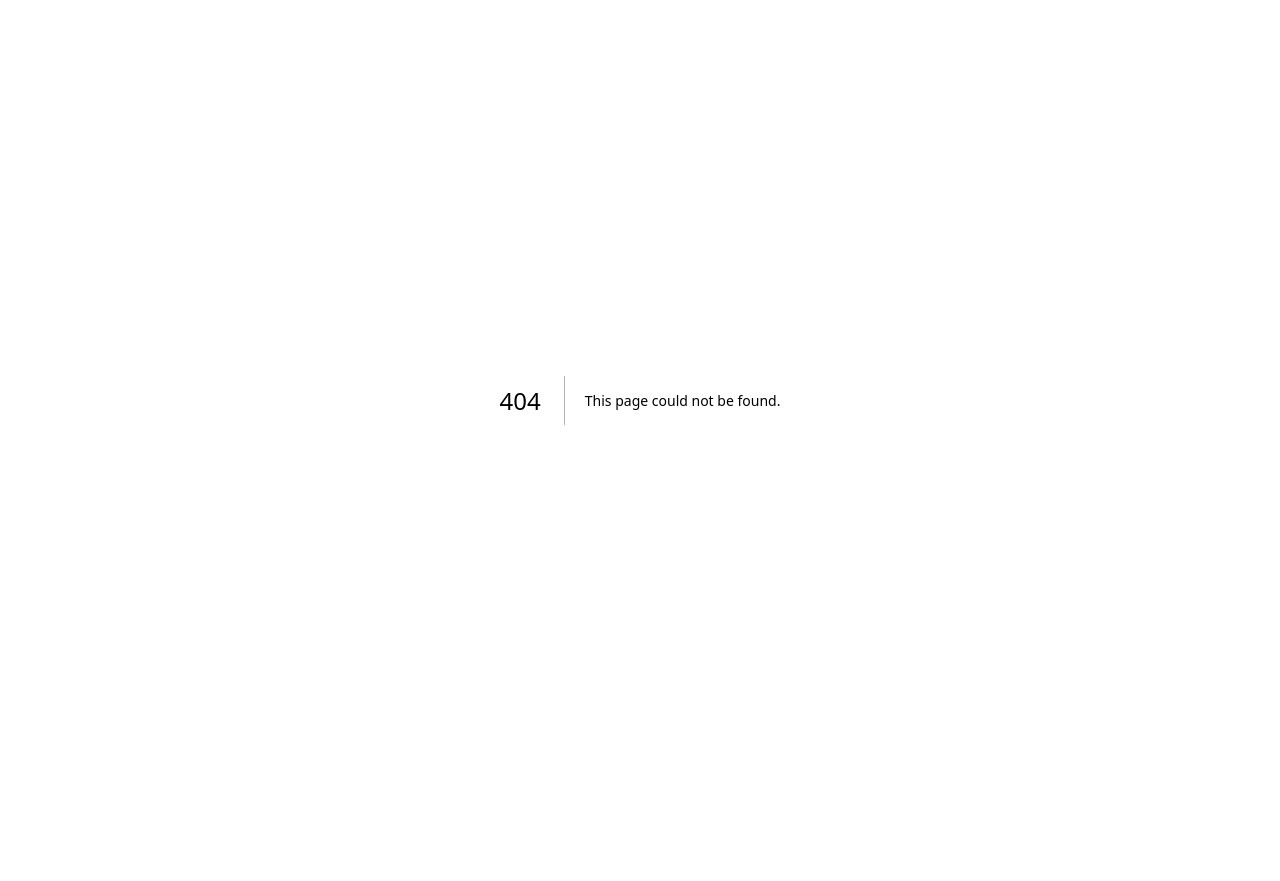
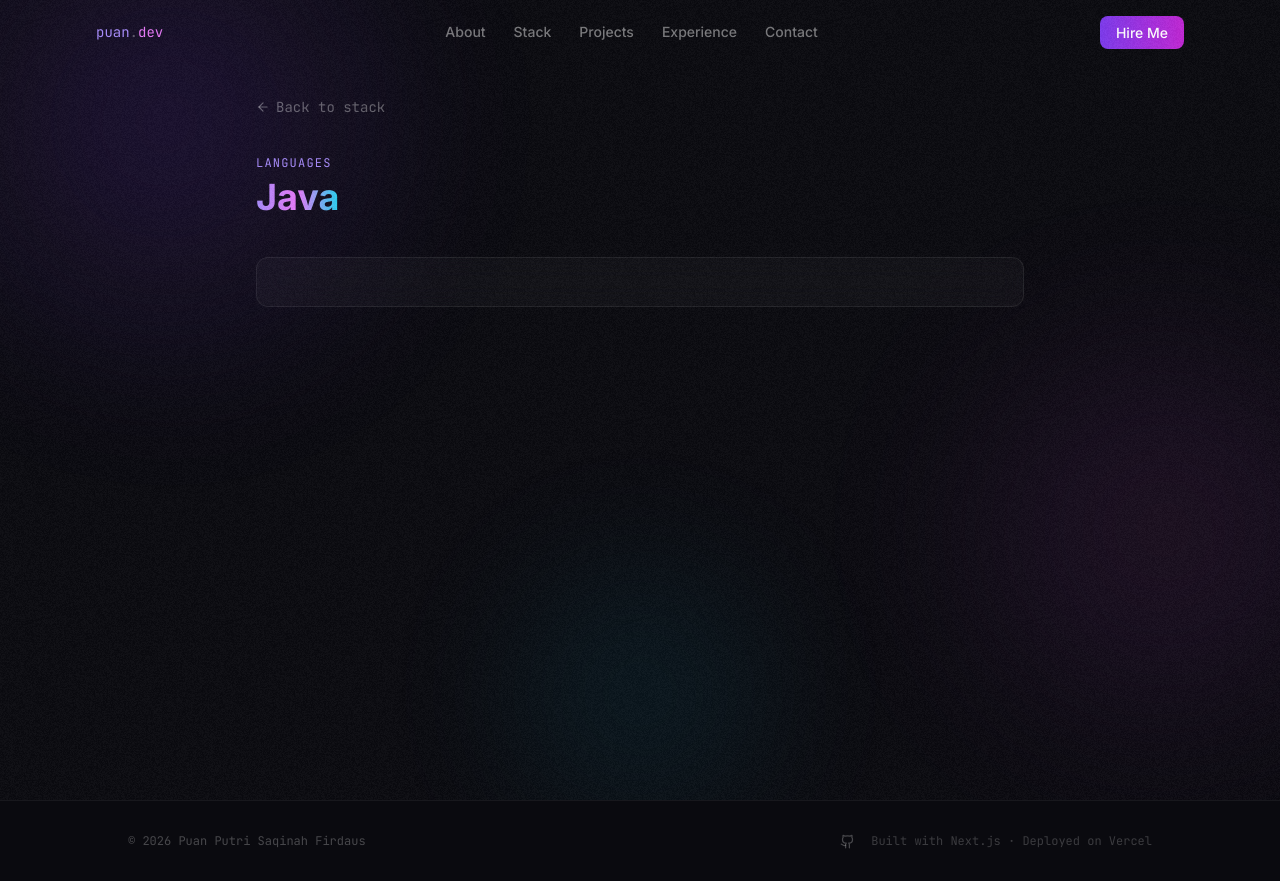
Before and after one commit to puanputri/viday-v1, a Next.js app: page /stack/java in a window 1280 px wide. Before the commit this address had no page. Before the commit the page ends 800 px from the top, so only its background shows below. Built offline with nearby package versions, Linux system fonts and the light colour scheme.

Commit message:
add Java definition page and hyperlink from stack section

```diff
--- /dev/null
+++ b/app/stack/java/page.tsx
@@ -0,0 +1,48 @@
+import Link from 'next/link'
+import { ArrowLeft } from 'lucide-react'
+import GlassCard from '@/components/ui/GlassCard'
+import GradientText from '@/components/ui/GradientText'
+import AnimatedBg from '@/components/shared/AnimatedBg'
+import Navbar from '@/components/shared/Navbar'
+import Footer from '@/components/shared/Footer'
+import NoiseOverlay from '@/components/shared/NoiseOverlay'
+
+export const metadata = {
+  title: 'Java | Puan Putri',
+  description: 'My take on Java as a core part of my stack.',
+}
+
+export default function JavaPage() {
+  return (
+    <>
+      <AnimatedBg />
+      <NoiseOverlay />
+      <Navbar />
+      <main className="min-h-screen px-4 pb-16 pt-24">
+        <div className="mx-auto max-w-3xl">
+          <Link
+            href="/#stack"
+            className="mb-8 inline-flex items-center gap-1.5 font-mono text-sm text-white/35 transition-colors hover:text-white/70"
+          >
+            <ArrowLeft size={14} /> Back to stack
+          </Link>
+
+          <div className="mb-10">
+            <span className="font-mono text-xs tracking-widest text-violet-400 uppercase">Languages</span>
+            <h1 className="mt-1 text-3xl font-bold text-white sm:text-4xl">
+              <GradientText>Java</GradientText>
+            </h1>
+          </div>
+
+          {/* Write your Java definition content here */}
+          <GlassCard className="p-6">
+            <p className="leading-relaxed text-white/65">
+              {/* Your content goes here */}
+            </p>
+          </GlassCard>
+        </div>
+      </main>
+      <Footer />
+    </>
+  )
+}
--- a/components/sections/Stack.tsx
+++ b/components/sections/Stack.tsx
@@ -1,6 +1,7 @@
 'use client'
 
 import { motion } from 'framer-motion'
+import Link from 'next/link'
 import GlassCard from '@/components/ui/GlassCard'
 import GradientText from '@/components/ui/GradientText'
 
@@ -72,14 +73,24 @@ export default function Stack() {
                   {group.label}
                 </p>
                 <div className="flex flex-wrap gap-1.5">
-                  {group.items.map((tech) => (
+                  {group.items.map((tech) =>
+                    tech === 'Java' ? (
+                      <Link
+                        key={tech}
+                        href="/stack/java"
+                        className="rounded-md border border-violet-400/30 bg-violet-400/[0.06] px-2 py-1 font-mono text-xs text-violet-300/80 transition-colors duration-200 hover:border-violet-400/60 hover:text-violet-200"
+                      >
+                        {tech}
+                      </Link>
+                    ) : (
                       <span
                         key={tech}
                         className="rounded-md border border-white/[0.06] bg-white/[0.04] px-2 py-1 font-mono text-xs text-white/55 transition-colors duration-200 group-hover:border-white/[0.11]"
                       >
                         {tech}
                       </span>
-                  ))}
+                    )
+                  )}
                 </div>
               </GlassCard>
             </motion.div>
```
Lines whose indentation alone changed are shown as unchanged.
